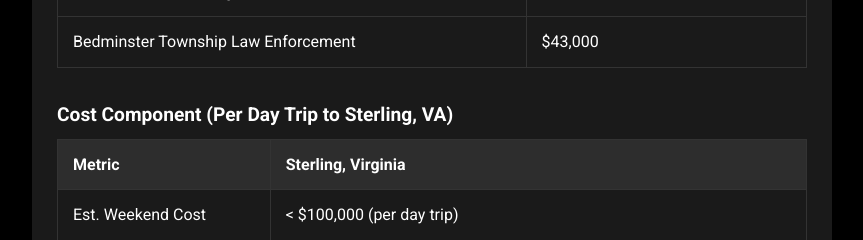
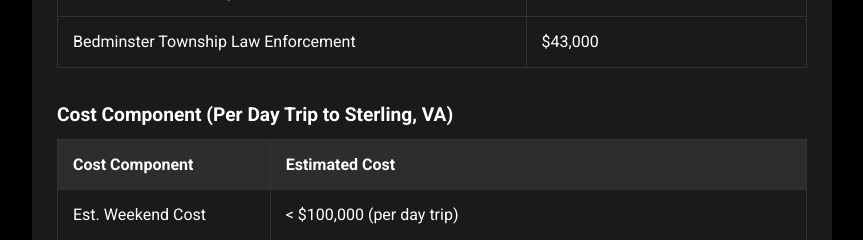
Before and after one commit to soyboi1312/istrumpgolfing.today, a Next.js app: page /cost-breakdown in a window 1280 px wide. Shown: the part 1720-1960 px from the top of the page, without its empty margins (208-1071 px from the left). Built offline with nearby package versions, Linux system fonts and the light colour scheme.

Commit message:
Add files via upload

```diff
--- a/pages/cost-breakdown.tsx
+++ b/pages/cost-breakdown.tsx
@@ -114,8 +114,8 @@ const CostBreakdown = () => {
             <table className={styles.table}>
                 <thead>
                     <tr>
-                        <th>Metric</th>
-                        <th>Sterling, Virginia</th>
+                        <th>Cost Component</th>
+                        <th>Estimated Cost</th>
                     </tr>
                 </thead>
                 <tbody>
--- a/pages/index.tsx
+++ b/pages/index.tsx
@@ -405,7 +405,7 @@ const Home: React.FC<HomeProps> = ({
             )}
           </div>
 
-          <p>
+          <p><br/>
                 Wondering why these trips cost so much? <br/>
                 We've put together a detailed guide on the factors that influence the total cost.
                 <br/><br/>
```
